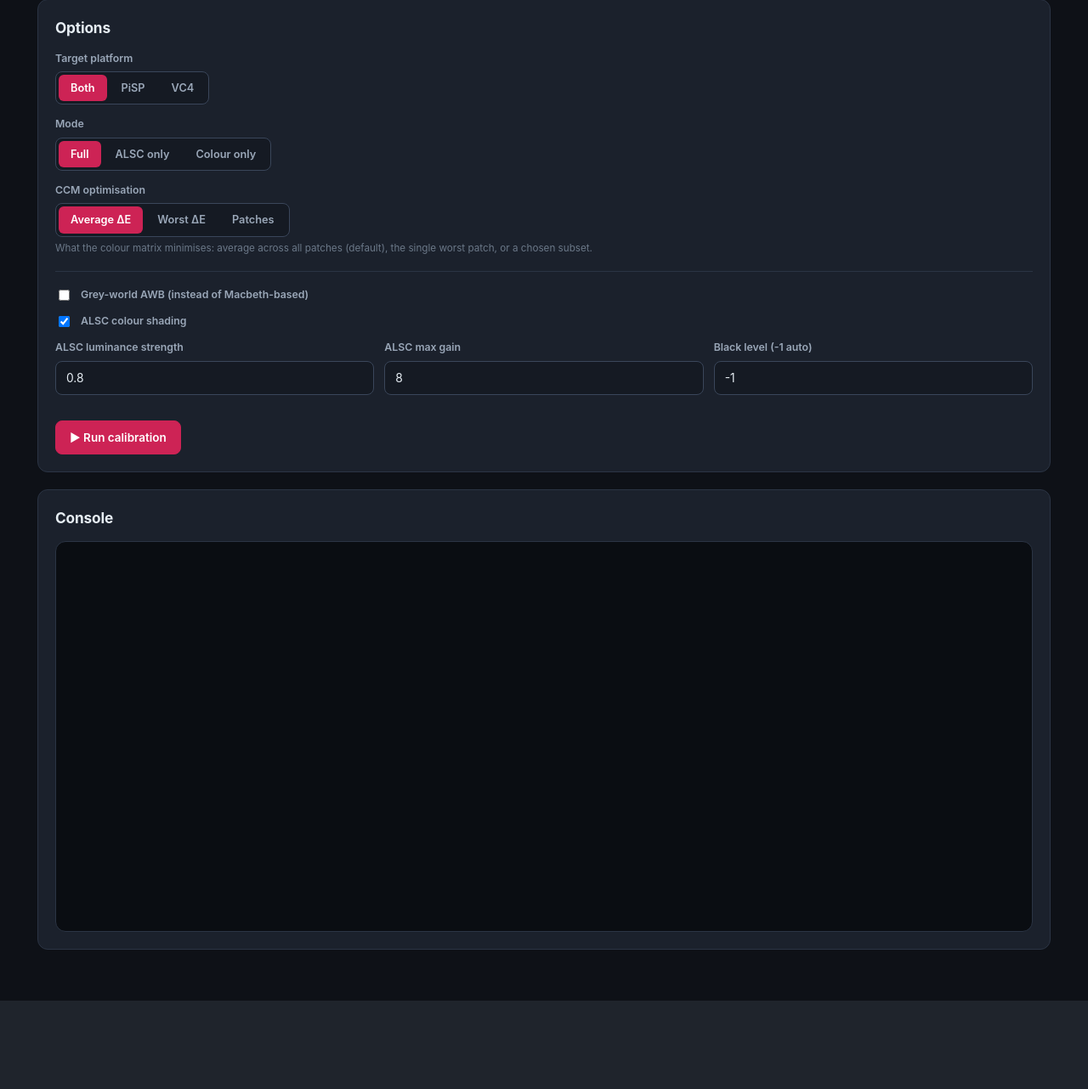
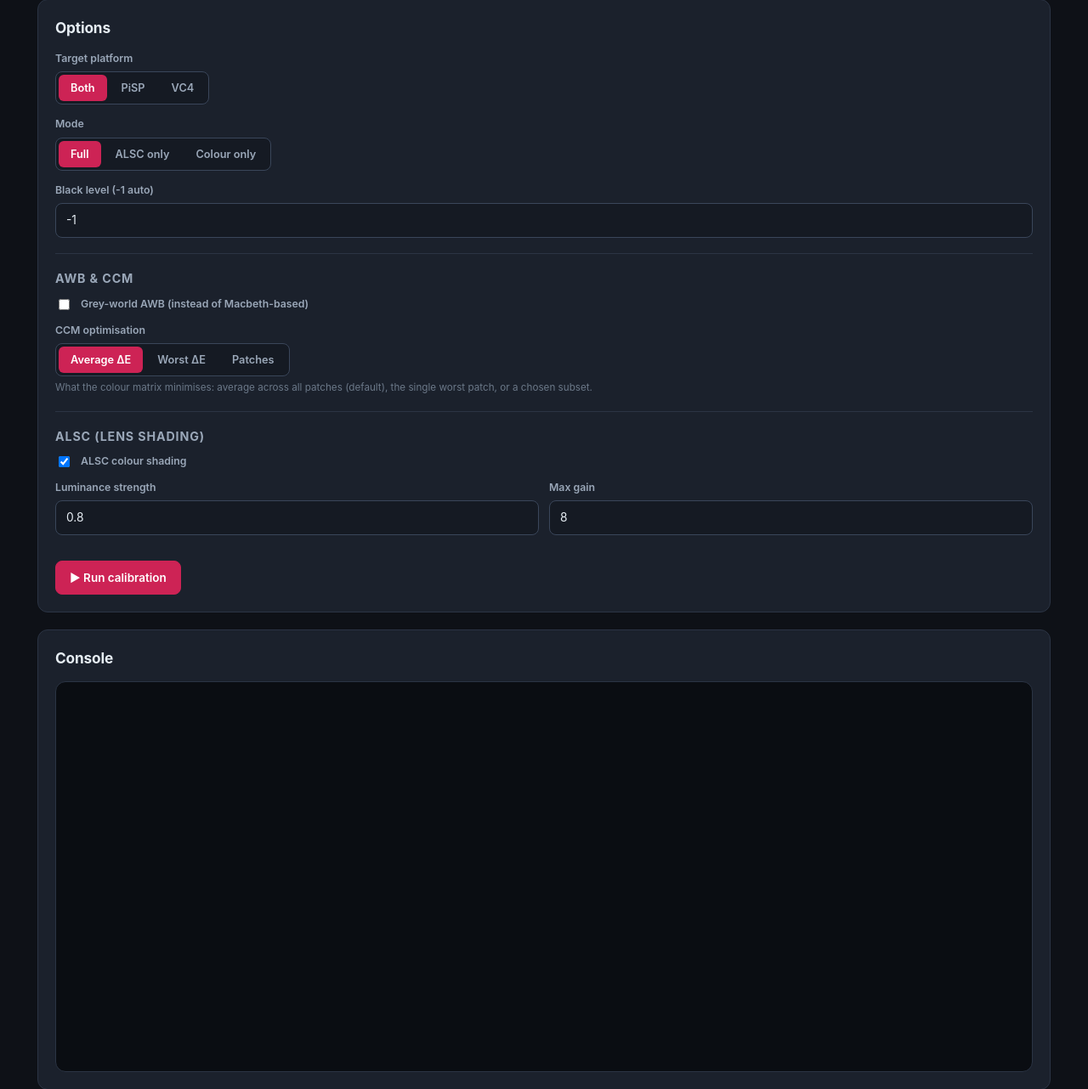
Before and after one commit to raspberrypi/ctt, a Flask app: template apps/ctt-server/ctt_server/templates/run.html in a window 1280 px wide. Shown: the part 195-1477 px from the top of the page at 85% size. Before the commit the page ends 1373 px from the top, so only its background shows below. Run offline with Flask 3, Linux system fonts and the light colour scheme; the template is opened without the code that fills it, so the values that code supplies are empty; some libraries are stand-ins or nearby versions.

Commit message:
ctt-server: UI tweaks
Run timestamps with a stale-comparison warning, persistent Kelvin selection,
preview auto-start, and grouped Run options (AWB+CCM / ALSC).

```diff
--- a/apps/ctt-server/ctt_server/app.py
+++ b/apps/ctt-server/ctt_server/app.py
@@ -9,6 +9,7 @@
 
 import json
 import logging
+from datetime import datetime
 from pathlib import Path
 
 from flask import (
@@ -38,6 +39,16 @@ from .naming import NamingError, validate_filename
 from .sessions import Project, Workspace
 
 logger = logging.getLogger(__name__)
+
+
+def _run_info(available: dict) -> dict:
+    """Map target -> {label, epoch} from each tuning file's mtime, for the UI."""
+    info = {}
+    for target, f in available.items():
+        mtime = f.get('mtime')
+        if mtime:
+            info[target] = {'label': datetime.fromtimestamp(mtime).strftime('%Y-%m-%d %H:%M'), 'epoch': int(mtime)}
+    return info
 
 
 def _serialise_captures(project: Project) -> list[dict]:
@@ -342,14 +353,14 @@ def create_app(workspace_root: str | None = None) -> Flask:
         proj = get_project_or_404(name)
         files = ctt_runner.output_files(proj, ['pisp', 'vc4'])
         available = {t: f for t, f in files.items() if f['json']}
-        return render_template('results.html', project=proj, files=available)
+        return render_template('results.html', project=proj, files=available, runs=_run_info(available))
 
     @app.route('/projects/<name>/tuning')
     def tuning_page(name: str):
         proj = get_project_or_404(name)
         files = ctt_runner.output_files(proj, ['pisp', 'vc4'])
         available = {t: f for t, f in files.items() if f['json']}
-        return render_template('tuning.html', project=proj, files=available)
+        return render_template('tuning.html', project=proj, files=available, runs=_run_info(available))
 
     @app.route('/projects/<name>/preview')
     def preview_page(name: str):
--- a/apps/ctt-server/ctt_server/ctt_runner.py
+++ b/apps/ctt-server/ctt_server/ctt_runner.py
@@ -168,14 +168,15 @@ def run_ctt_stream(
         _run_lock.release()
 
 
-def output_files(project: Project, targets: list[str]) -> dict[str, dict[str, str | None]]:
-    """Return produced output paths keyed by target: {target: {json, log}}."""
-    out: dict[str, dict[str, str | None]] = {}
+def output_files(project: Project, targets: list[str]) -> dict[str, dict[str, str | float | None]]:
+    """Return produced output paths + mtime keyed by target: {target: {json, log, mtime}}."""
+    out: dict[str, dict[str, str | float | None]] = {}
     for target in targets:
         json_path = project.output_dir / f'{project.name}_{target}.json'
         log_path = project.output_dir / f'{project.name}_{target}.log'
         out[target] = {
             'json': str(json_path) if json_path.exists() else None,
             'log': str(log_path) if log_path.exists() else None,
+            'mtime': json_path.stat().st_mtime if json_path.exists() else None,
         }
     return out
--- a/apps/ctt-server/ctt_server/static/app.js
+++ b/apps/ctt-server/ctt_server/static/app.js
@@ -486,6 +486,8 @@ function resultsApp(cfg) {
     charts: {},
     metrics: null,
     ccmCt: null,          // selected colour temp for the per-patch ΔE chart
+    runs: cfg.runs || {}, // target -> {label, epoch}: when each tuning file was generated
+    autoPreview: cfg.autoPreview || false,  // Preview page: start the live test on load
     _charts: {},
     // live preview test
     busy: false,
@@ -495,7 +497,10 @@ function resultsApp(cfg) {
     previewSrc: '',
     testError: '',
 
-    init() { this.select(this.target); },
+    init() {
+      this.select(this.target);
+      if (this.autoPreview) this.startPreviewTest();  // Preview page: kick off the live test
+    },
 
     async startPreviewTest() {
       this.busy = true; this.testError = '';
@@ -532,8 +537,10 @@ function resultsApp(cfg) {
       this.summary = data.summary;
       this.charts = data.charts || {};
       this.metrics = data.metrics || null;
-      const ccm = this.metrics && this.metrics.ccm;
-      this.ccmCt = (ccm && ccm.length) ? ccm[0].ct : null;
+      // Keep the selected colour temperature across a target switch when the new
+      // target also has it; otherwise fall back to its first CT.
+      const cts = ((this.metrics && this.metrics.ccm) || []).map((c) => c.ct);
+      if (!cts.includes(this.ccmCt)) this.ccmCt = cts.length ? cts[0] : null;
       // Wait for Alpine to apply x-show/x-if, then a layout frame, so each
       // canvas's container has its final size before Chart.js measures it.
       this.$nextTick(() => requestAnimationFrame(() => this.renderCharts()));
@@ -570,6 +577,12 @@ function resultsApp(cfg) {
       const c = this.metrics && this.metrics.coverage;
       if (!c || c.ct_min == null || c.ct_max == null) return '–';
       return c.ct_min === c.ct_max ? `${c.ct_min}` : `${c.ct_min}–${c.ct_max}`;
+    },
+    runLabel() { return (this.runs[this.target] || {}).label || ''; },
+    runsMismatch() {
+      // Warn when the per-target tuning files are from runs > 2 min apart (one is stale).
+      const ep = Object.values(this.runs).map((r) => r.epoch).filter((e) => e != null);
+      return ep.length > 1 && (Math.max(...ep) - Math.min(...ep)) > 120;
     },
 
     renderCharts() {
--- a/apps/ctt-server/ctt_server/templates/preview.html
+++ b/apps/ctt-server/ctt_server/templates/preview.html
@@ -8,7 +8,7 @@
   <div class="card"><div class="empty"><div class="big">📄</div>No tuning files yet.
     <a href="{{ url_for('run_page', name=project.name) }}">Run CTT</a> to generate a tuning to preview.</div></div>
 {% else %}
-<div x-data='resultsApp({ project: {{ project.name|tojson }}, targets: {{ files.keys()|list|tojson }} })' x-init="init()">
+<div x-data='resultsApp({ project: {{ project.name|tojson }}, targets: {{ files.keys()|list|tojson }}, autoPreview: true })' x-init="init()">
   <!-- Live preview test -->
   <div class="card">
     <div class="card-head"><h2>Live preview test</h2></div>
--- a/apps/ctt-server/ctt_server/templates/results.html
+++ b/apps/ctt-server/ctt_server/templates/results.html
@@ -8,7 +8,7 @@
   <div class="card"><div class="empty"><div class="big">📄</div>No tuning files yet.
     <a href="{{ url_for('run_page', name=project.name) }}">Run CTT</a> to generate them.</div></div>
 {% else %}
-<div x-data='resultsApp({ project: {{ project.name|tojson }}, targets: {{ files.keys()|list|tojson }} })' x-init="init()">
+<div x-data='resultsApp({ project: {{ project.name|tojson }}, targets: {{ files.keys()|list|tojson }}, runs: {{ runs|tojson }} })' x-init="init()">
   <!-- Target selector -->
   <div class="card">
     <div class="card-head">
@@ -19,6 +19,8 @@
         </template>
       </div>
     </div>
+    <div class="muted mt" x-show="runLabel()" x-cloak>Generated <span x-text="runLabel()"></span></div>
+    <div class="banner info mt" x-show="runsMismatch()" x-cloak>⚠ PiSP and VC4 were generated at different times, so comparing them may be misleading — re-run to refresh both.</div>
   </div>
 
   <!-- Calibration metrics (only present once a run has written the sidecar) -->
--- a/apps/ctt-server/ctt_server/templates/run.html
+++ b/apps/ctt-server/ctt_server/templates/run.html
@@ -28,6 +28,17 @@
     </div>
 
     <div class="field">
+      <label>Black level (-1 auto)</label>
+      <input type="number" x-model.number="blacklevel" min="-1" max="65535" step="1">
+    </div>
+
+    <div class="divider"></div>
+    <h3>AWB &amp; CCM</h3>
+
+    <label class="flex" style="margin:10px 0 12px;font-weight:600">
+      <input type="checkbox" style="width:auto" x-model="greyworld"> Grey-world AWB (instead of Macbeth-based)
+    </label>
+    <div class="field">
       <label>CCM optimisation</label>
       <div class="seg">
         <button type="button" :class="{active: matrixSelection==='average'}" @click="matrixSelection='average'">Average ΔE</button>
@@ -42,26 +53,19 @@
     </div>
 
     <div class="divider"></div>
+    <h3>ALSC (lens shading)</h3>
 
-    <label class="flex" style="margin-bottom:12px;font-weight:600">
-      <input type="checkbox" style="width:auto" x-model="greyworld"> Grey-world AWB (instead of Macbeth-based)
-    </label>
-    <label class="flex" style="margin-bottom:12px;font-weight:600">
+    <label class="flex" style="margin:10px 0 12px;font-weight:600">
       <input type="checkbox" style="width:auto" x-model="doAlscColour"> ALSC colour shading
     </label>
-
     <div class="field-row">
       <div class="field">
-        <label>ALSC luminance strength</label>
+        <label>Luminance strength</label>
         <input type="number" x-model.number="luminanceStrength" min="0" max="1" step="0.05">
       </div>
       <div class="field">
-        <label>ALSC max gain</label>
+        <label>Max gain</label>
         <input type="number" x-model.number="maxGain" min="1" max="16" step="0.5">
-      </div>
-      <div class="field">
-        <label>Black level (-1 auto)</label>
-        <input type="number" x-model.number="blacklevel" min="-1" max="65535" step="1">
       </div>
     </div>
 
--- a/apps/ctt-server/ctt_server/templates/tuning.html
+++ b/apps/ctt-server/ctt_server/templates/tuning.html
@@ -8,7 +8,7 @@
   <div class="card"><div class="empty"><div class="big">📄</div>No tuning files yet.
     <a href="{{ url_for('run_page', name=project.name) }}">Run CTT</a> to generate them.</div></div>
 {% else %}
-<div x-data='resultsApp({ project: {{ project.name|tojson }}, targets: {{ files.keys()|list|tojson }} })' x-init="init()">
+<div x-data='resultsApp({ project: {{ project.name|tojson }}, targets: {{ files.keys()|list|tojson }}, runs: {{ runs|tojson }} })' x-init="init()">
   <!-- Tuning files -->
   <div class="card">
     <div class="card-head">
@@ -19,6 +19,8 @@
         </template>
       </div>
     </div>
+    <div class="muted" x-show="runLabel()" x-cloak>Generated <span x-text="runLabel()"></span></div>
+    <div class="banner info mt" x-show="runsMismatch()" x-cloak>⚠ PiSP and VC4 were generated at different times — re-run to refresh both.</div>
     <div class="btn-row">
       <a class="btn primary" :href="'/projects/{{ project.name }}/download/json/'+target">⬇ Download JSON</a>
       <a class="btn" :href="'/projects/{{ project.name }}/download/log/'+target">⬇ Download log</a>
```
Also changed, not shown: tests/test_ctt_server_runner.py (+11 -0 lines).
